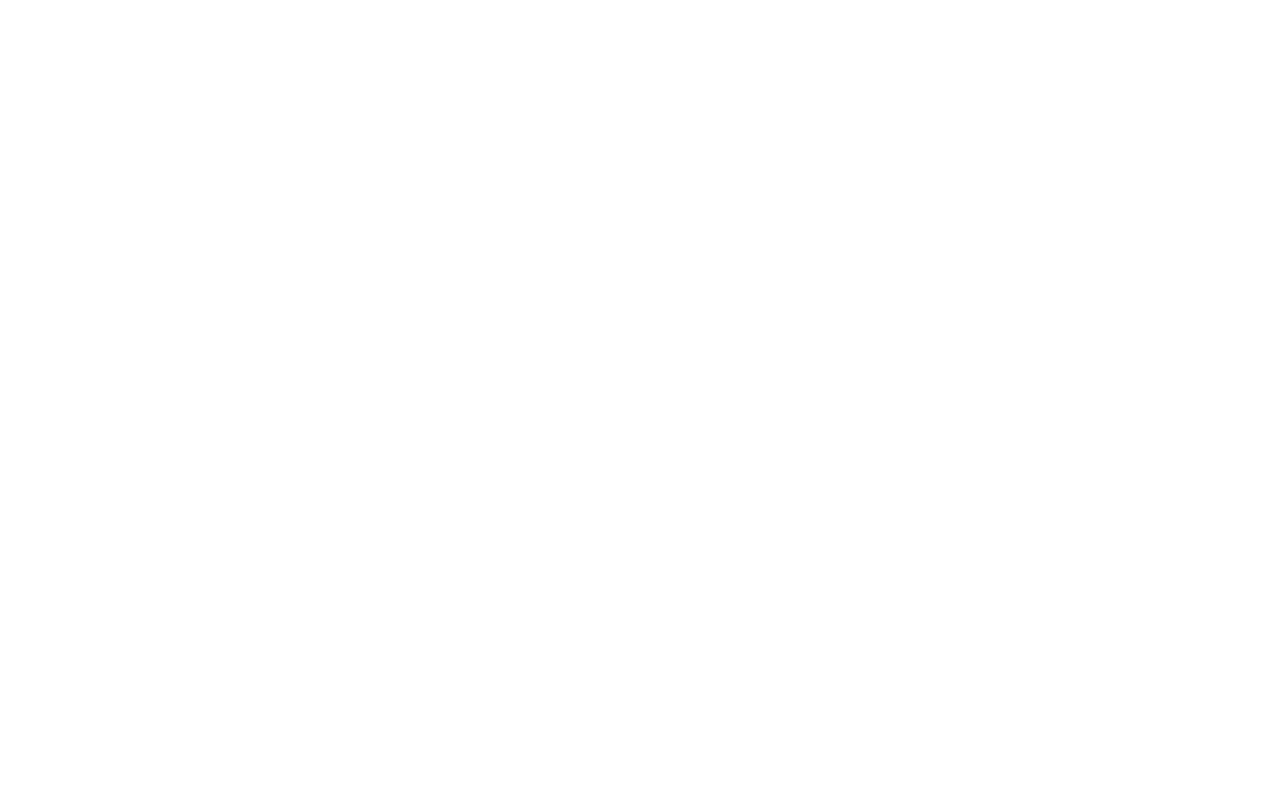
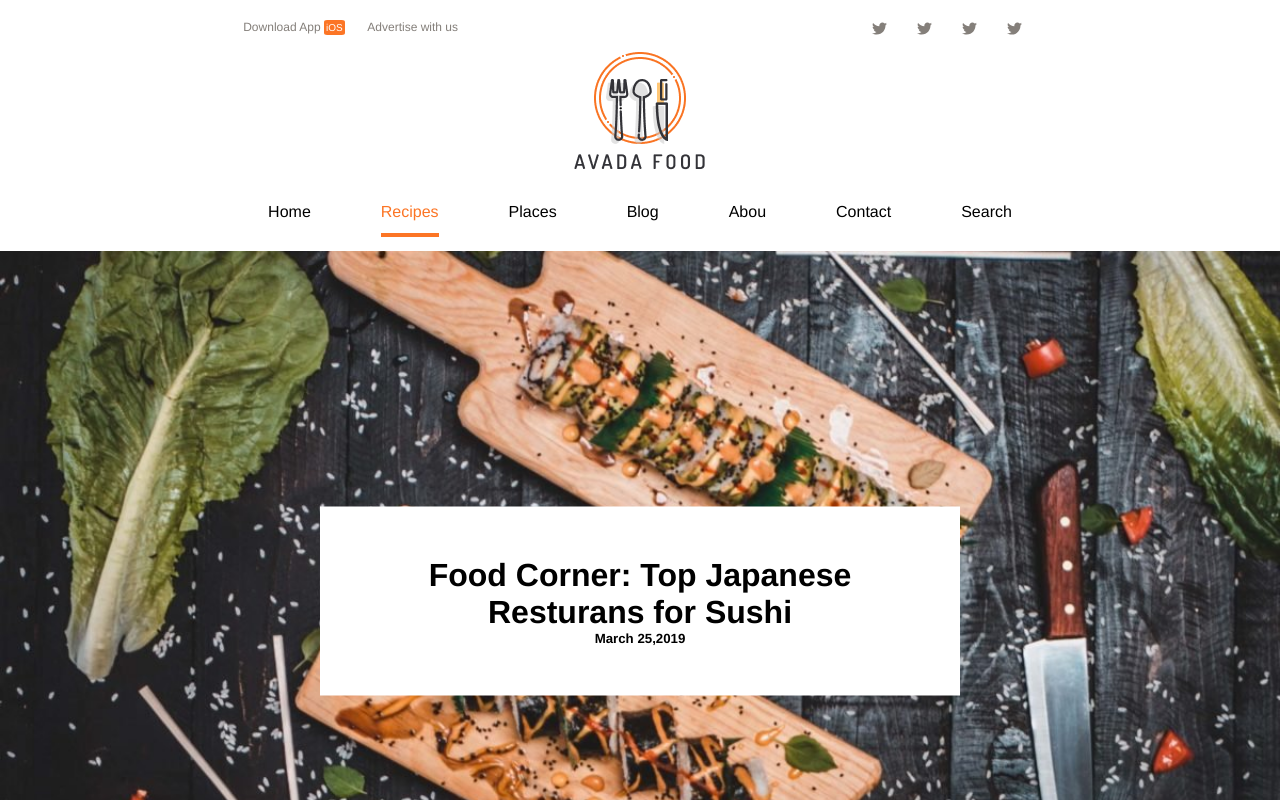
Before and after one commit to TommasoLodesani/proj-html-vuejs, a Vue app: page / in a window 1280 px wide. Shown: the top 800 px of the page. Built offline with nearby package versions, Linux system fonts and the light colour scheme.

Commit message:
header done, jumbotron

```diff
--- a/package.json
+++ b/package.json
@@ -8,6 +8,11 @@
     "lint": "vue-cli-service lint"
   },
   "dependencies": {
+    "@fortawesome/fontawesome-svg-core": "^6.1.1",
+    "@fortawesome/free-brands-svg-icons": "^6.1.1",
+    "@fortawesome/free-regular-svg-icons": "^6.1.1",
+    "@fortawesome/free-solid-svg-icons": "^6.1.1",
+    "@fortawesome/vue-fontawesome": "^2.0.8",
     "core-js": "^3.8.3",
     "vue": "^2.6.14"
   },
--- a/src/App.vue
+++ b/src/App.vue
@@ -1,18 +1,25 @@
 <template>
   <div id="app">
     <!-- header -->
+    <MyHeader/>
+
+    <!-- jumbotron -->
+    <MyJumbotron/>
 
   </div>
 </template>
 
 <script>
+import MyHeader from './components/MyHeader.vue';
+import MyJumbotron from './components/MyJumbotron.vue';
 // import HelloWorld from './components/HelloWorld.vue'
 
 export default {
   name: 'App',
   components: {
-
-  }
+    MyHeader,
+    MyJumbotron
+}
 }
 </script>
 
@@ -23,6 +30,8 @@
   box-sizing: border-box;
 }
 
+
+
 #app {
   font-family: Avenir, Helvetica, Arial, sans-serif;
   -webkit-font-smoothing: antialiased;
--- /dev/null
+++ b/src/components/MyHeader.vue
@@ -0,0 +1,165 @@
+<template>
+    <header>
+
+        <div class="header-top">
+            <div class="left">
+                Download App <span> iOS</span> Advertise with us
+            </div>
+            <div class="right">
+                <a href="#"><font-awesome-icon icon="fa-brands fa-twitter" /></a>
+                <a href="#"><font-awesome-icon icon="fa-brands fa-twitter" /></a>
+                <a href="#"><font-awesome-icon icon="fa-brands fa-twitter" /></a>
+                <a href="#"><font-awesome-icon icon="fa-brands fa-twitter" /></a>
+            </div>
+        </div>
+
+        <div class="container-img">
+            <img src="../assets/img/avada-food-logo.png" alt="">
+
+        </div>
+
+      <nav>
+        <ul>
+          <li v-for="(link, inedx) in links" :key="inedx">
+            <a href="link.url" :class="link.current ? 'here' : '' "> {{link.text}}</a>
+          </li>
+        </ul>
+      </nav>
+
+
+
+    </header>
+
+</template>
+
+<script>
+export default {
+  name: 'MyHeader',
+  data(){
+    return {
+      links :[
+        {
+          text : "Home",
+          url : "#",
+          current : false
+        },
+        {
+          text : "Recipes",
+          url : "#",
+          current : true
+        },
+        {
+          text : "Places",
+          url : "#",
+          current : false
+        },
+        {
+          text : "Blog",
+          url : "#",
+          current : false
+        },
+        {
+          text : "Abou",
+          url : "#",
+          current : false
+        },
+        {
+          text : "Contact",
+          url : "#",
+          current : false
+        },
+        {
+          text : "Search",
+          url : "#",
+          current : false
+        },
+      ]
+    }
+  }
+
+}
+</script>
+
+<!-- Add "scoped" attribute to limit CSS to this component only -->
+<style scoped lang="scss">
+.header-top{
+    width: 62%;
+    margin: auto;
+    padding-top: 20px;
+    padding-bottom: 15px;
+    font-size: 12px;
+    color: #847f7a;
+    display: flex;
+    justify-content: space-between;
+
+    .left{
+        span{
+            font-size: 10px;
+            background-color: #fc7525;
+            color: white;
+            border-radius: 15%;
+            padding: 2px;
+            margin-right: 20px;
+        }
+
+    }
+
+
+    .right{
+        font-size: 15px;
+        a{
+          color: #847f7a;
+          padding: 0 15px;
+        }
+
+    }
+
+
+
+}
+
+.container-img{
+    display: flex;
+    justify-content: center;
+}
+
+nav{
+
+  padding: 30px 20px;
+  display: flex;
+  align-items: center;
+  justify-content: space-between;
+  justify-content: center;
+
+
+  ul{
+    list-style-type: none;
+
+    li{
+      display: inline-block;
+      padding: 0 35px;
+
+      a{
+        text-decoration: none;
+        color: black;
+        // font-size: 12px;
+
+
+        &:hover{
+          color: #fc7525;
+        }
+        &.here{
+          border-bottom: solid 4px #fc7525;
+          padding-bottom: 13px;
+          color: #fc7525;
+        }
+      }
+
+    }
+
+  }
+
+}
+
+
+</style>
--- /dev/null
+++ b/src/components/MyJumbotron.vue
@@ -0,0 +1,45 @@
+<template>
+    <div class="jumbo-image">
+
+        <div class="title">
+
+            <h1>Food Corner: Top Japanese Resturans for Sushi</h1>
+            <h5>March 25,2019</h5>
+
+        </div>
+
+    </div>
+</template>
+
+<script>
+export default {
+    name: 'MyJumbotron'
+
+}
+</script>
+
+<!-- Add "scoped" attribute to limit CSS to this component only -->
+<style scoped lang="scss">
+.jumbo-image {
+    width: 100%;
+    height: 700px;
+    background-image: url("../assets/img/single-post-img3-1200x790.jpg");
+    background-position: center;
+    background-repeat: no-repeat;
+    background-size: cover;
+    position: relative;
+
+
+    .title {
+        text-align: center;
+        position: absolute;
+        top: 50%;
+        left: 50%;
+        transform: translate(-50%, -50%);
+        padding: 50px;
+        background-color: white;
+
+    }
+
+}
+</style>
--- a/src/main.js
+++ b/src/main.js
@@ -1,5 +1,23 @@
 import Vue from 'vue'
 import App from './App.vue'
+
+
+
+/* import the fontawesome core */
+import { library } from '@fortawesome/fontawesome-svg-core'
+
+/* import font awesome icon component */
+import { FontAwesomeIcon } from '@fortawesome/vue-fontawesome'
+
+/* import specific icons */
+import { faTwitter } from '@fortawesome/free-brands-svg-icons'
+
+/* add icons to the library */
+library.add(faTwitter)
+
+/* add font awesome icon component */
+Vue.component('font-awesome-icon', FontAwesomeIcon)
+
 
 Vue.config.productionTip = false
 
```
Also changed, not shown: 1 other file (tests, documents, lock files or other folders).
